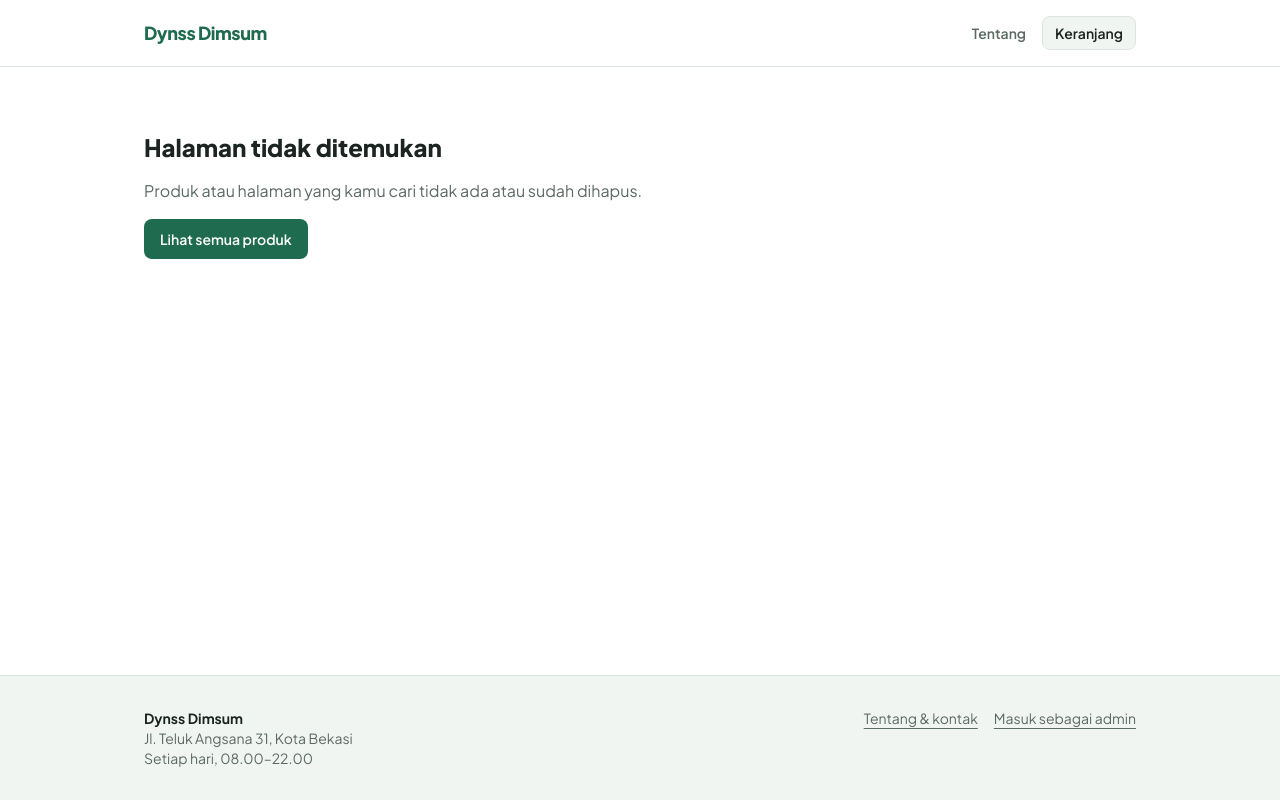
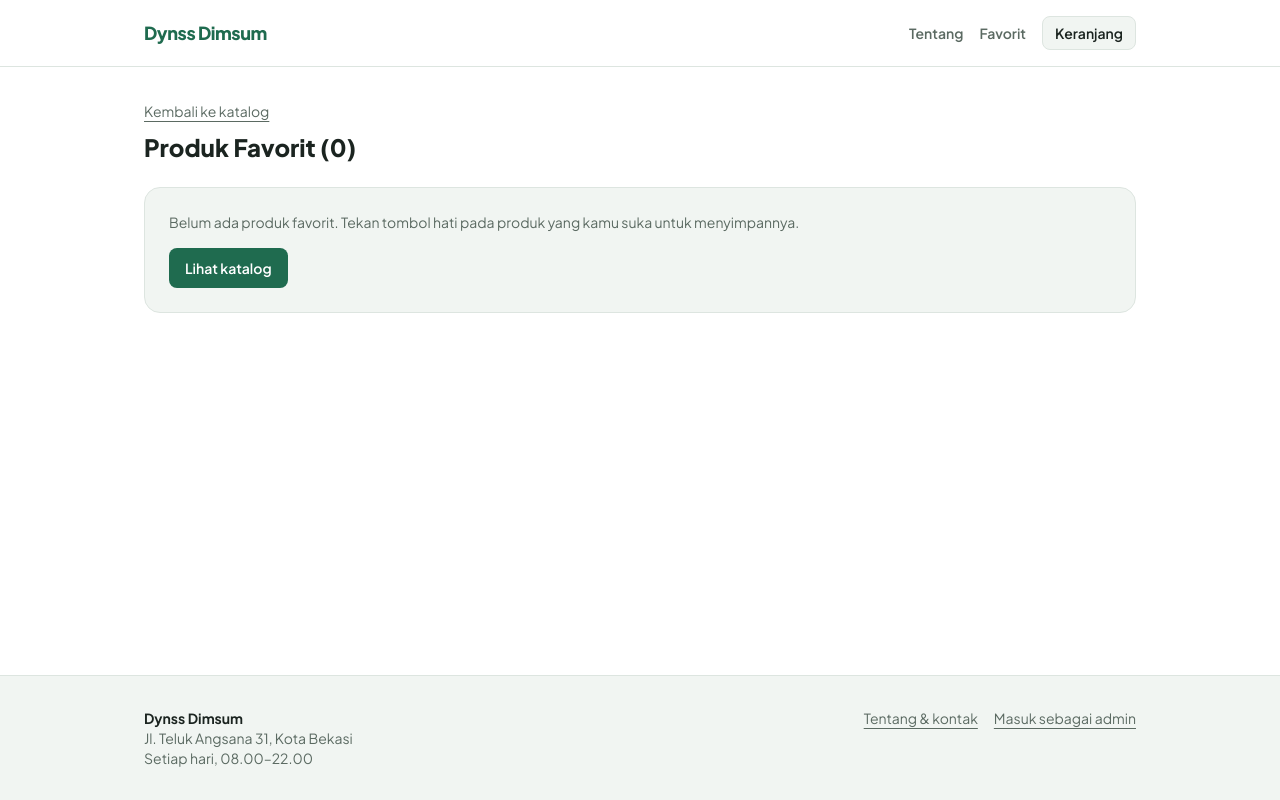
Before and after one commit to Dynsss/menu-dimsum, a Next.js app: page /favorit in a window 1280 px wide. Before the commit this address had no page. Built offline with nearby package versions, Linux system fonts and the light colour scheme.

Commit message:
US-24 Favorit tersimpan di browser

```diff
--- /dev/null
+++ b/app/favorit/page.jsx
@@ -0,0 +1,48 @@
+"use client";
+
+import Link from "next/link";
+import { useFavorit } from "@/components/FavoritProvider";
+import KartuProduk from "@/components/KartuProduk";
+import Tombol from "@/components/Tombol";
+
+export default function HalamanFavorit() {
+  const { favoritItems, totalFavorit, sudahDimuat } = useFavorit();
+
+  if (!sudahDimuat) {
+    return (
+      <div className="flex flex-col gap-4 py-8">
+        <h1 className="text-2xl font-extrabold">Produk Favorit</h1>
+        <div className="h-24 animate-pulse rounded-2xl border border-garis bg-permukaan" />
+      </div>
+    );
+  }
+
+  return (
+    <div className="flex flex-col gap-6 py-8">
+      <div>
+        <Link
+          href="/"
+          className="text-sm text-teks-lembut underline underline-offset-4 hover:text-utama"
+        >
+          Kembali ke katalog
+        </Link>
+        <h1 className="mt-2 text-2xl font-extrabold">Produk Favorit ({totalFavorit})</h1>
+      </div>
+
+      {favoritItems.length === 0 ? (
+        <div className="flex flex-col items-start gap-4 rounded-2xl border border-garis bg-permukaan p-6">
+          <p className="text-sm text-teks-lembut">
+            Belum ada produk favorit. Tekan tombol hati pada produk yang kamu suka untuk menyimpannya.
+          </p>
+          <Tombol href="/">Lihat katalog</Tombol>
+        </div>
+      ) : (
+        <div className="grid grid-cols-2 gap-4 md:grid-cols-3">
+          {favoritItems.map((produk) => (
+            <KartuProduk key={produk.id} produk={produk} />
+          ))}
+        </div>
+      )}
+    </div>
+  );
+}
--- a/app/layout.jsx
+++ b/app/layout.jsx
@@ -1,6 +1,7 @@
 import "./globals.css";
 import Header from "@/components/Header";
 import Footer from "@/components/Footer";
+import { FavoritProvider } from "@/components/FavoritProvider";
 import { KeranjangProvider } from "@/components/KeranjangProvider";
 import PwaRegister from "@/components/PwaRegister";
 import { toko } from "@/lib/toko";
@@ -36,11 +37,13 @@ export default function RootLayout({ children }) {
       </head>
       <body className="flex min-h-screen flex-col font-sans antialiased">
         <PwaRegister />
-        <KeranjangProvider>
-          <Header />
-          <main className="mx-auto w-full max-w-5xl flex-1 px-4">{children}</main>
-          <Footer />
-        </KeranjangProvider>
+        <FavoritProvider>
+          <KeranjangProvider>
+            <Header />
+            <main className="mx-auto w-full max-w-5xl flex-1 px-4">{children}</main>
+            <Footer />
+          </KeranjangProvider>
+        </FavoritProvider>
       </body>
     </html>
   );
--- a/app/produk/[id]/page.jsx
+++ b/app/produk/[id]/page.jsx
@@ -3,6 +3,7 @@ import { notFound } from "next/navigation";
 import GaleriFotoProduk from "@/components/GaleriFotoProduk";
 import KartuProduk from "@/components/KartuProduk";
 import TombolBagikan from "@/components/TombolBagikan";
+import TombolFavorit from "@/components/TombolFavorit";
 import TombolWhatsApp from "@/components/TombolWhatsApp";
 import { buatKlienServer } from "@/lib/supabase/server";
 import { dapatkanInfoHarga, formatRupiah } from "@/lib/format";
@@ -163,7 +164,10 @@ export default async function HalamanDetailProduk({ params }) {
           </div>
           <p className="max-w-prose leading-relaxed text-teks-lembut">{produk.deskripsi}</p>
           <TombolWhatsApp produk={produk} />
-          <TombolBagikan namaProduk={produk.nama} />
+          <div className="flex flex-wrap items-center gap-3">
+            <TombolFavorit produk={produk} varian="tombol" />
+            <TombolBagikan namaProduk={produk.nama} />
+          </div>
         </div>
       </article>
 
--- /dev/null
+++ b/components/FavoritProvider.jsx
@@ -0,0 +1,84 @@
+"use client";
+
+import { createContext, useContext, useEffect, useState } from "react";
+
+const KUNCI_STORAGE = "dynss-favorit-v1";
+
+const FavoritContext = createContext(null);
+
+export function FavoritProvider({ children }) {
+  const [favoritItems, setFavoritItems] = useState([]);
+  const [sudahDimuat, setSudahDimuat] = useState(false);
+
+  useEffect(() => {
+    try {
+      const tersimpan = localStorage.getItem(KUNCI_STORAGE);
+      if (tersimpan) {
+        const parsed = JSON.parse(tersimpan);
+        if (Array.isArray(parsed)) {
+          setFavoritItems(parsed.filter((item) => item && item.id));
+        }
+      }
+    } catch {
+      // Abaikan jika localStorage tidak tersedia atau data rusak
+    } finally {
+      setSudahDimuat(true);
+    }
+  }, []);
+
+  useEffect(() => {
+    if (!sudahDimuat) return;
+    try {
+      localStorage.setItem(KUNCI_STORAGE, JSON.stringify(favoritItems));
+    } catch {
+      // Abaikan jika gagal menyimpan ke localStorage
+    }
+  }, [favoritItems, sudahDimuat]);
+
+  function apakahFavorit(id) {
+    return favoritItems.some((item) => String(item.id) === String(id));
+  }
+
+  function toggleFavorit(produk) {
+    if (!produk?.id) return;
+
+    setFavoritItems((prev) => {
+      const sudahAda = prev.some((item) => String(item.id) === String(produk.id));
+      if (sudahAda) {
+        return prev.filter((item) => String(item.id) !== String(produk.id));
+      }
+
+      return [
+        {
+          id: produk.id,
+          nama: produk.nama,
+          harga: produk.harga,
+          harga_diskon: produk.harga_diskon ?? null,
+          badge: produk.badge ?? null,
+          foto_url: produk.foto_url ?? "",
+          kategori: produk.kategori ?? "",
+          stok: typeof produk.stok === "number" ? produk.stok : null,
+        },
+        ...prev,
+      ];
+    });
+  }
+
+  const value = {
+    favoritItems,
+    totalFavorit: favoritItems.length,
+    sudahDimuat,
+    apakahFavorit,
+    toggleFavorit,
+  };
+
+  return <FavoritContext.Provider value={value}>{children}</FavoritContext.Provider>;
+}
+
+export function useFavorit() {
+  const ctx = useContext(FavoritContext);
+  if (!ctx) {
+    throw new Error("useFavorit harus digunakan di dalam FavoritProvider.");
+  }
+  return ctx;
+}
--- a/components/Header.jsx
+++ b/components/Header.jsx
@@ -1,4 +1,5 @@
 import Link from "next/link";
+import TombolFavoritHeader from "@/components/TombolFavoritHeader";
 import TombolKeranjangHeader from "@/components/TombolKeranjangHeader";
 import { toko } from "@/lib/toko";
 
@@ -16,6 +17,7 @@ export default function Header() {
           >
             Tentang
           </Link>
+          <TombolFavoritHeader />
           <TombolKeranjangHeader />
         </div>
       </div>
--- a/components/KartuProduk.jsx
+++ b/components/KartuProduk.jsx
@@ -2,6 +2,7 @@
 
 import { useState } from "react";
 import Link from "next/link";
+import TombolFavorit from "@/components/TombolFavorit";
 import { useKeranjang } from "@/components/KeranjangProvider";
 import { dapatkanInfoHarga, formatRupiah } from "@/lib/format";
 import { ambilFotoUtama } from "@/lib/foto";
@@ -64,15 +65,16 @@ export default function KartuProduk({ produk }) {
         </div>
       </Link>
 
-      <div className="border-t border-garis p-3 pt-2.5">
+      <div className="flex items-center gap-2 border-t border-garis p-3 pt-2.5">
         <button
           type="button"
           onClick={tanganiTambahKeranjang}
           disabled={habis}
-          className="w-full rounded-lg border border-utama px-3 py-1.5 text-xs font-semibold text-utama transition-colors hover:bg-utama hover:text-white disabled:cursor-not-allowed disabled:border-garis disabled:bg-permukaan disabled:text-teks-lembut"
+          className="flex-1 rounded-lg border border-utama px-3 py-1.5 text-xs font-semibold text-utama transition-colors hover:bg-utama hover:text-white disabled:cursor-not-allowed disabled:border-garis disabled:bg-permukaan disabled:text-teks-lembut"
         >
           {habis ? "Stok habis" : baruDitambah ? "Ditambahkan!" : "Tambah ke keranjang"}
         </button>
+        <TombolFavorit produk={produk} />
       </div>
     </article>
   );
--- /dev/null
+++ b/components/TombolFavorit.jsx
@@ -0,0 +1,42 @@
+"use client";
+
+import { useFavorit } from "@/components/FavoritProvider";
+
+export default function TombolFavorit({ produk, varian = "ikon" }) {
+  const { apakahFavorit, toggleFavorit } = useFavorit();
+  const aktif = apakahFavorit(produk.id);
+
+  if (varian === "tombol") {
+    return (
+      <button
+        type="button"
+        onClick={() => toggleFavorit(produk)}
+        aria-pressed={aktif}
+        className={`inline-flex items-center justify-center gap-2 rounded-lg border px-4 py-2 text-sm font-semibold transition-colors ${
+          aktif
+            ? "border-bahaya/40 bg-bahaya/10 text-bahaya"
+            : "border-garis bg-permukaan text-teks hover:border-bahaya/40 hover:text-bahaya"
+        }`}
+      >
+        <span aria-hidden="true">{aktif ? "♥" : "♡"}</span>
+        <span>{aktif ? "Tersimpan di favorit" : "Tambah ke favorit"}</span>
+      </button>
+    );
+  }
+
+  return (
+    <button
+      type="button"
+      onClick={() => toggleFavorit(produk)}
+      aria-pressed={aktif}
+      aria-label={aktif ? `Hapus ${produk.nama} dari favorit` : `Simpan ${produk.nama} ke favorit`}
+      className={`inline-flex h-8 w-8 shrink-0 items-center justify-center rounded-lg border text-base transition-colors ${
+        aktif
+          ? "border-bahaya/40 bg-bahaya/10 text-bahaya"
+          : "border-garis bg-permukaan text-teks-lembut hover:border-bahaya/40 hover:text-bahaya"
+      }`}
+    >
+      <span aria-hidden="true">{aktif ? "♥" : "♡"}</span>
+    </button>
+  );
+}
--- /dev/null
+++ b/components/TombolFavoritHeader.jsx
@@ -0,0 +1,22 @@
+"use client";
+
+import Link from "next/link";
+import { useFavorit } from "@/components/FavoritProvider";
+
+export default function TombolFavoritHeader() {
+  const { totalFavorit } = useFavorit();
+
+  return (
+    <Link
+      href="/favorit"
+      className="inline-flex items-center gap-1.5 text-sm font-semibold text-teks-lembut transition-colors hover:text-utama"
+    >
+      <span>Favorit</span>
+      {totalFavorit > 0 && (
+        <span className="inline-flex min-w-5 items-center justify-center rounded-full bg-bahaya px-1.5 py-0.5 text-xs font-bold text-white">
+          {totalFavorit}
+        </span>
+      )}
+    </Link>
+  );
+}
```
